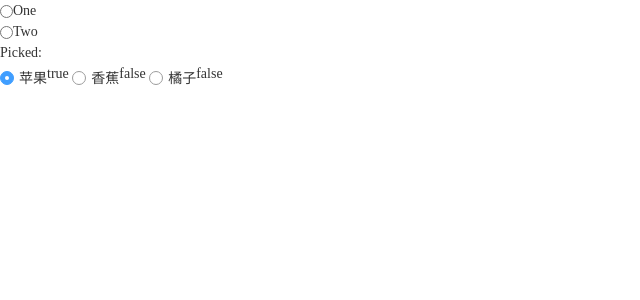
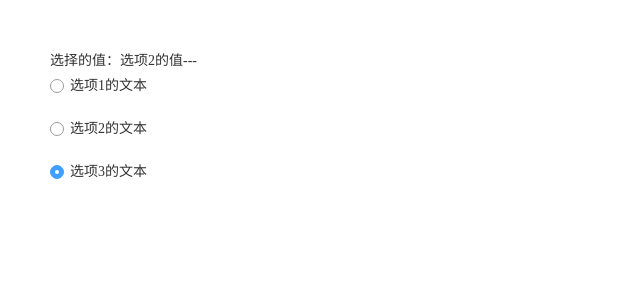
Before and after one commit to kule2018/qiaodaima.github.io, a Vue app: page /#/demo-radio in a window 1280 px wide. Shown: the top 300 px of the page, without its empty margins (0-640 px from the left). Built offline with nearby package versions, Linux system fonts and the light colour scheme.

Commit message:
单选按钮

```diff
--- a/examples/demo-radio.vue
+++ b/examples/demo-radio.vue
@@ -1,55 +1,52 @@
 <template>
   <div>
-    <div>
-      <input type="radio" id="one" :value="One" v-model="picked">
-      <label for="one">One</label>
-      <br>
-      <input type="radio" id="two" :value="Two" v-model="picked">
-      <label for="two">Two</label>
-      <br>
-      <span>Picked: {{ picked }}</span>
-    </div>
-    <Loading v-model="modeData1.value" v-bind="modeData1"></Loading>{{modeData1.checked}}
-    <Loading v-model="modeData2.value" v-bind="modeData2"></Loading>{{modeData2.checked}}
-    <Loading v-model="modeData3.value" v-bind="modeData3"></Loading>{{modeData3.checked}}
+    <p>选择的值：{{checked}}</p>
+    <Radio
+      v-model="checked"
+      :value="'选项1的值'"
+      :checked="checked"
+      :disabled="false"
+      :text="'选项1的文本'">
+    </Radio>
+
+    <br><br>
+
+    <Radio
+      v-model="checked"
+      :value="'选项2的值'"
+      :checked="checked"
+      :disabled="false"
+      :text="'选项2的文本'">
+    </Radio>
+
+    <br><br>
+
+    <Radio
+      v-model="checked"
+      :value="'选项3的值'"
+      :checked="checked"
+      :disabled="false"
+      :text="'选项3的文本'">
+    </Radio>
   </div>
 </template>
 
 <script>
-  import Loading from '../src/components/radio/main.vue';
+  import Radio from '../src/components/radio/main.vue';
 
   export default {
-    name: 'DemoLoading',
-    components: {Loading},
+    name: 'DemoRadio',
+    components: {Radio},
     data() {
       return {
-        picked: '',
-        modeData1: {
-        name: 'ceshi',
-        value: '苹果的值',
-        checked: true,
-        disabled: false,
-        text: '苹果'
-        },
-        modeData2: {
-          name: 'ceshi',
-          value: '香蕉的值',
-          checked: false,
-          disabled: false,
-          text: '香蕉'
-        },
-        modeData3: {
-          name: 'ceshi',
-          value: '橘子的值',
-          checked: false,
-          disabled: false,
-          text: '橘子'
-        }
+        checked: '选项2的值---'
       };
     }
   };
 </script>
 
 <style lang="scss" scoped>
-  //
+  div{
+    padding: 50px;
+  }
 </style>
--- a/src/components/radio/main.vue
+++ b/src/components/radio/main.vue
@@ -1,11 +1,11 @@
 <template>
   <label class="radio-item">
     <input
+      v-model="checked"
       :name="name"
       :disabled="disabled"
       :value="value"
-      :checked="checked"
-      @change="input"
+      @change="change"
       type="radio">
     <i class="icon"></i>
     <span>{{text}}</span>
@@ -21,11 +21,10 @@
         default: 'default-name'
       },
       value: {
-        default: false
+        required: true
       },
       checked: {
-        type: Boolean,
-        default: false
+        required: true
       },
       disabled: {
         type: Boolean,
@@ -37,9 +36,9 @@
       }
     },
     methods: {
-      input(event) {
-        this.$emit('input', event.target.checked);
-        console.log(event.target.checked);
+      change(event) {
+        this.$emit('input', event.target.value);
+        console.log(event.target.value);
       }
     }
   };
@@ -88,12 +87,13 @@
     i{
       position: relative;
       width: 14px; height: 14px;
-      margin-right: 5px;
+      margin-right: 6px;
       border: 1px solid #9c9c9c;
       border-radius: 50%;
       vertical-align: middle;
     }
     span{
+      line-height: 1;
       font-size: 14px;
       vertical-align: middle;
     }
```
